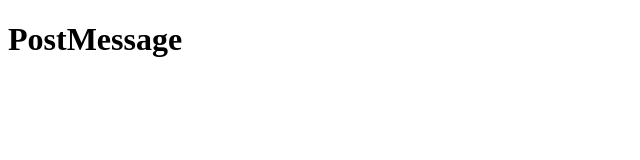
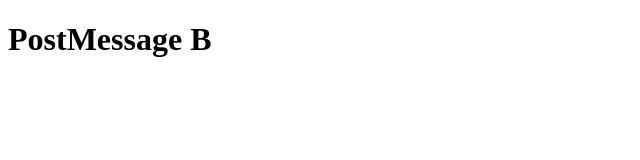
Before and after one commit to Clecio013/postmessage-b, a plain HTML site: page index.html in a window 1280 px wide. Shown: the full height of the page, 0-640 px from the left. Drawn offline with Linux system fonts and the light colour scheme.

Commit message:
post message b

```diff
--- a/index.html
+++ b/index.html
@@ -6,7 +6,7 @@
   <title>Document</title>
 </head>
 <body>
-  <h1>PostMessage</h1>
+  <h1>PostMessage B</h1>
 
   <script>
     window.addEventListener('message', (message) => {
```
